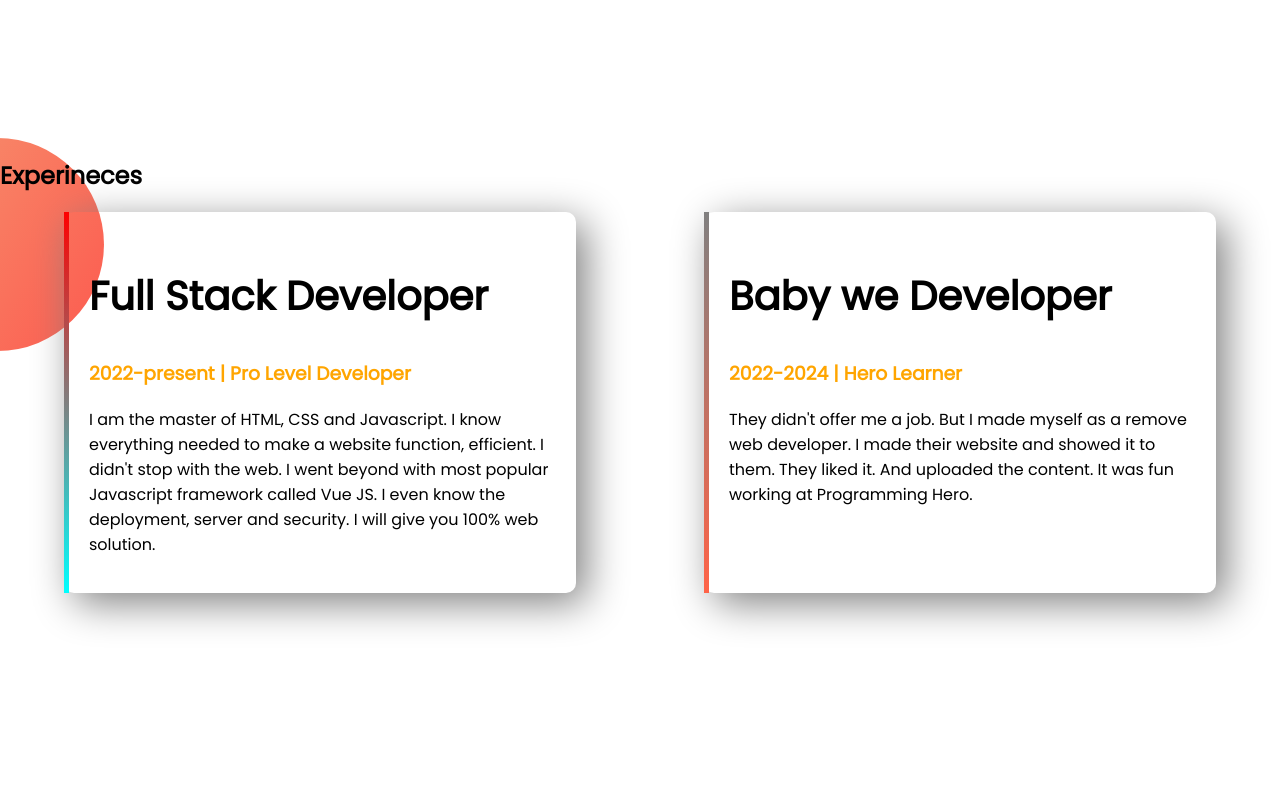
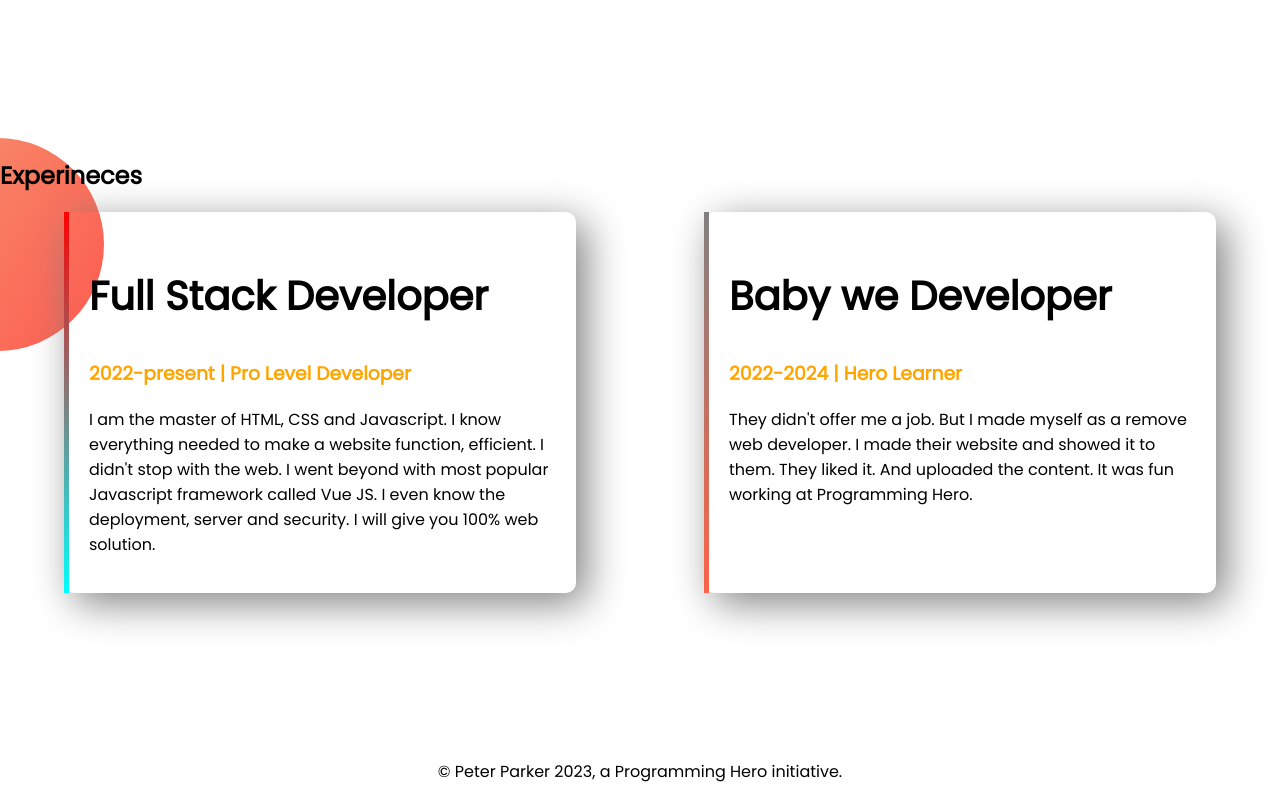
Before and after one commit to Ruhul3377/Developer-Portfolio, a plain HTML site: page index.html in a window 1280 px wide. Shown: the part 994-1794 px from the top of the page. Before the commit the page ends 1737 px from the top, so only its background shows below. Drawn offline with Linux system fonts and the light colour scheme.

Commit message:
My portfolio

```diff
--- a/index.html
+++ b/index.html
@@ -98,7 +98,11 @@
 
         </div>
     </section>
-    <footer></footer>
+    <footer>
+        <p>
+            © Peter Parker 2023, a Programming Hero initiative.
+        </p>
+    </footer>
 
 
 
```
